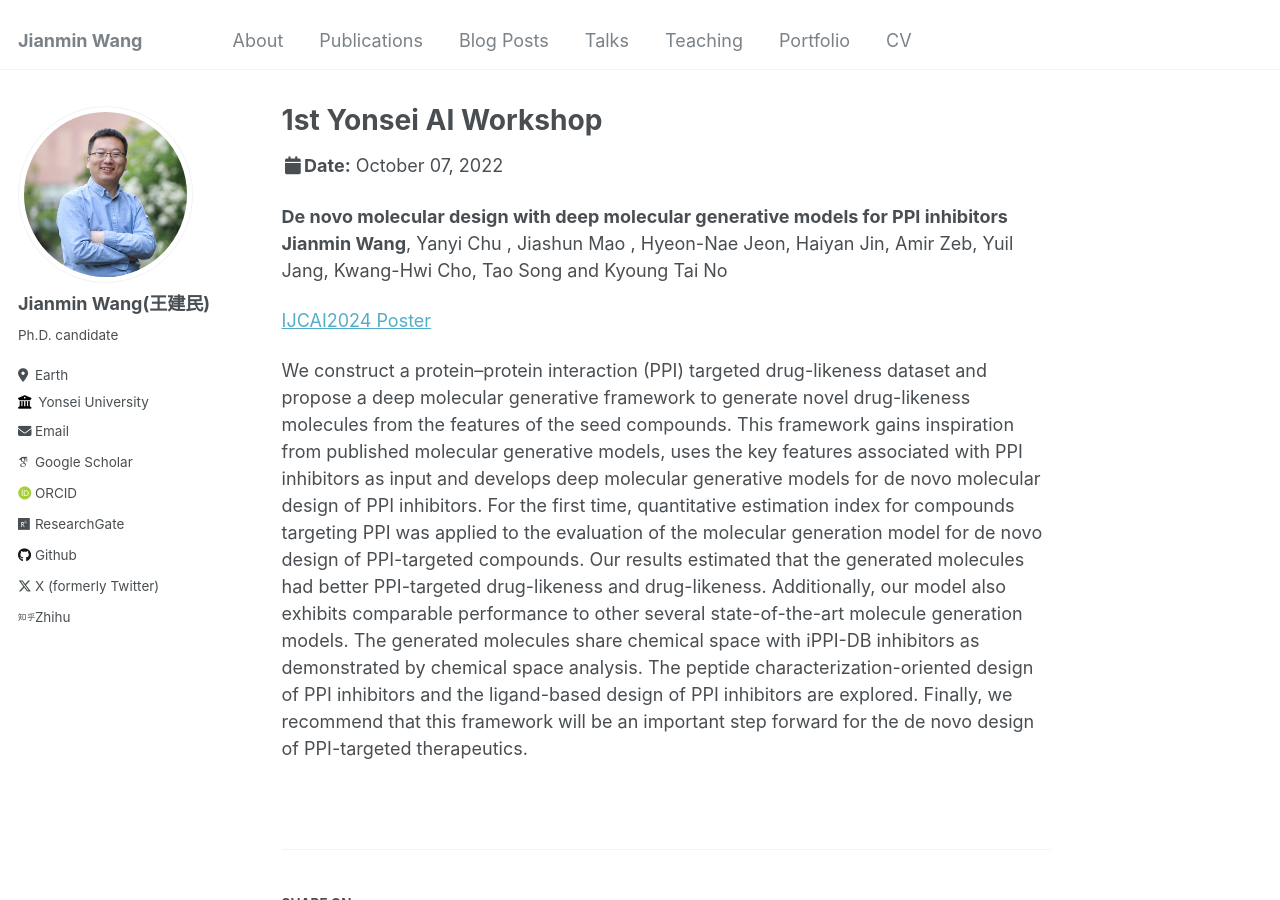
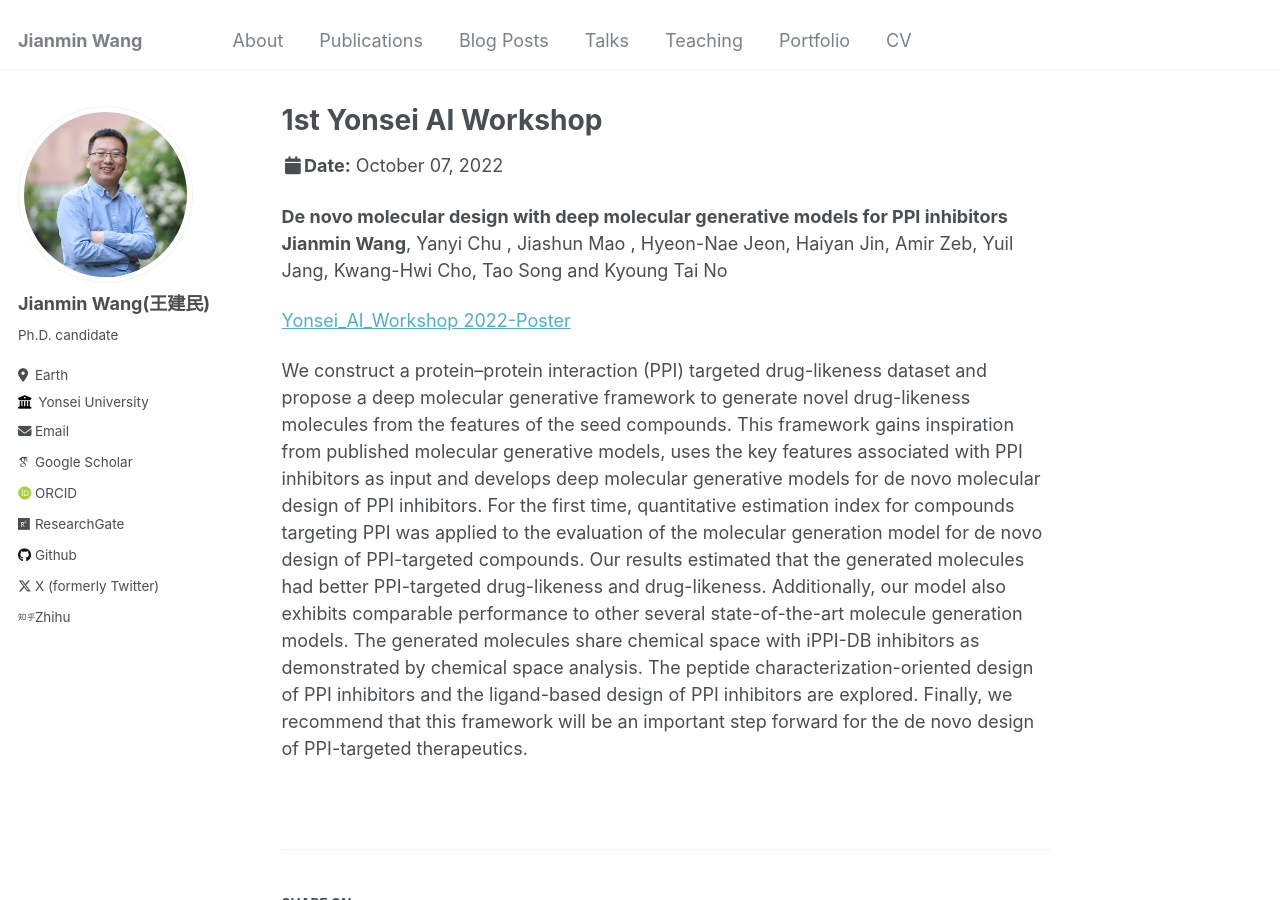
Before and after one commit to Jianmin2drugai/Jianmin2drugai.github.io, a Jekyll site: the page built from _talks/2022-10-07-talk-1.md, in a window 1280 px wide and 900 px high. Built offline with Jekyll 4.4.1, drawn with Linux system fonts in a browser that asks for light colours; some web fonts are replaced.

Commit message:
Update 2022-10-07-talk-1.md

```diff
--- a/_talks/2022-10-07-talk-1.md
+++ b/_talks/2022-10-07-talk-1.md
@@ -11,6 +11,6 @@ location: "Sinchon, South Korea"
 **De novo molecular design with deep molecular generative models for PPI inhibitors**
 **Jianmin Wang**, Yanyi Chu , Jiashun Mao , Hyeon-Nae Jeon, Haiyan Jin, Amir Zeb, Yuil Jang, Kwang-Hwi Cho, Tao Song and Kyoung Tai No
 
-[IJCAI2024 Poster](https://jianmin2drugai.github.io/files/Yonsei_AI_Workshop-2022-poster.pdf)
+[Yonsei_AI_Workshop 2022-Poster](https://jianmin2drugai.github.io/files/Yonsei_AI_Workshop-2022-poster.pdf)
 
 We construct a protein–protein interaction (PPI) targeted drug-likeness dataset and propose a deep molecular generative framework to generate novel drug-likeness molecules from the features of the seed compounds. This framework gains inspiration from published molecular generative models, uses the key features associated with PPI inhibitors as input and develops deep molecular generative models for de novo molecular design of PPI inhibitors. For the first time, quantitative estimation index for compounds targeting PPI was applied to the evaluation of the molecular generation model for de novo design of PPI-targeted compounds. Our results estimated that the generated molecules had better PPI-targeted drug-likeness and drug-likeness. Additionally, our model also exhibits comparable performance to other several state-of-the-art molecule generation models. The generated molecules share chemical space with iPPI-DB inhibitors as demonstrated by chemical space analysis. The peptide characterization-oriented design of PPI inhibitors and the ligand-based design of PPI inhibitors are explored. Finally, we recommend that this framework will be an important step forward for the de novo design of PPI-targeted therapeutics.
```
